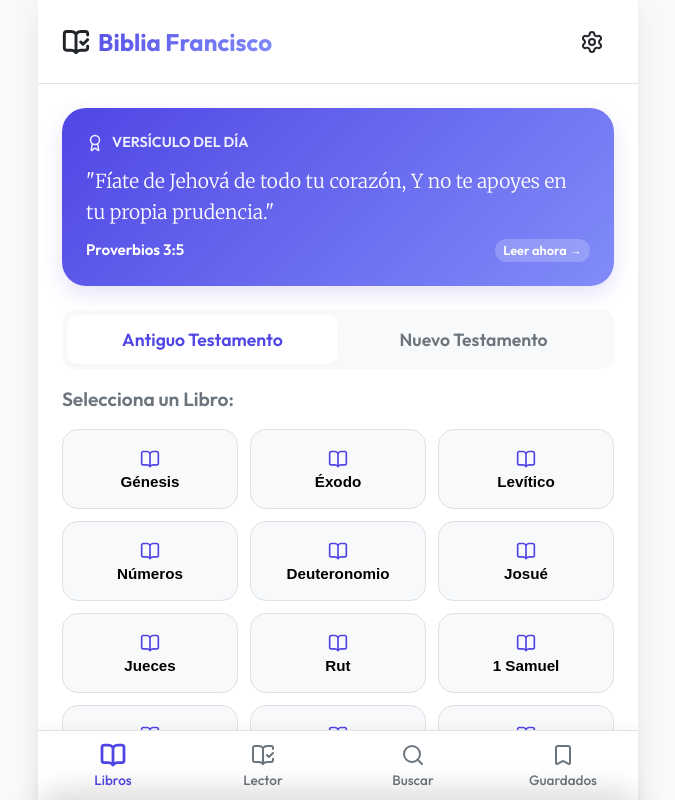
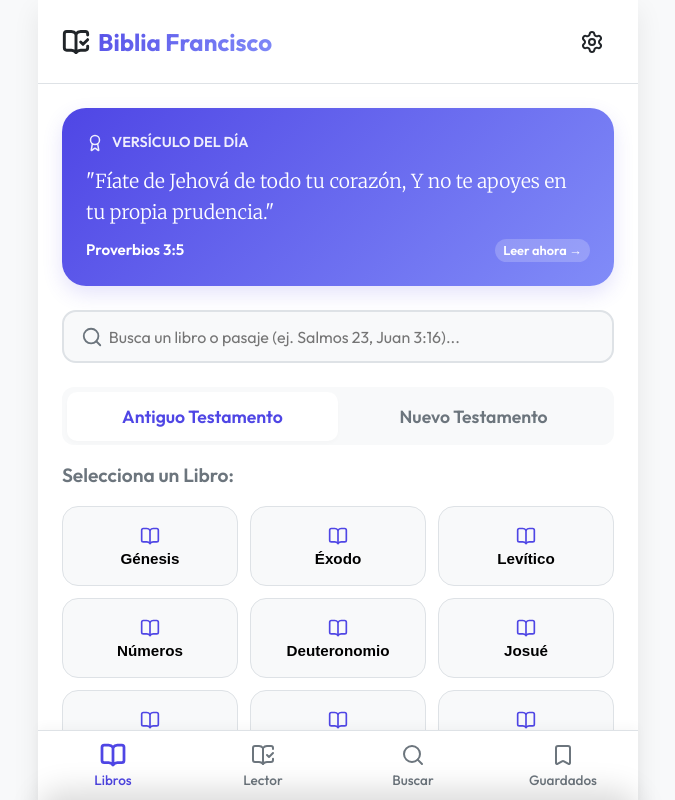
Before and after one commit to xCesar24x/Bibl-a-Francisco, a React (Vite) app: page / in a window 1280 px wide. Shown: the top 800 px of the page, without its empty margins (302-977 px from the left). Built offline with nearby package versions, Linux system fonts and the light colour scheme.

Commit message:
feat: add search filter and autocomplete suggestions to BibleSelector

```diff
--- a/src/components/BibleSelector.jsx
+++ b/src/components/BibleSelector.jsx
@@ -1,37 +1,233 @@
 import React, { useState } from 'react';
 import { booksMetadata } from '../data/booksMetadata';
 import bibleData from '../data/bible.json';
-import { BookOpen } from 'lucide-react';
+import { BookOpen, Search, ArrowRight } from 'lucide-react';
 
 export default function BibleSelector({ onSelectChapter }) {
   const [activeTestament, setActiveTestament] = useState('Antiguo');
   const [selectedBook, setSelectedBook] = useState(null);
-
-  const filteredBooks = booksMetadata.filter(b => b.testament === activeTestament);
+  const [searchVal, setSearchVal] = useState('');
 
   // Obtener la cantidad de capítulos de un libro en el JSON
   const getChapterCount = (bookKey) => {
     const bookObj = bibleData[bookKey];
     if (!bookObj) return 0;
-    // Filtrar llaves numéricas por si hay metadatos
     return Object.keys(bookObj).filter(k => !isNaN(k)).length;
+  };
+
+  // Normalizar texto para búsquedas sin acentos
+  const normalizeText = (text) => {
+    return text
+      .toLowerCase()
+      .normalize('NFD')
+      .replace(/[\u0300-\u036f]/g, '');
   };
 
   const handleBookClick = (book) => {
     setSelectedBook(book);
+    setSearchVal(''); // Limpiar búsqueda al entrar al libro
   };
 
   const handleChapterClick = (chapterNum) => {
     onSelectChapter(selectedBook, parseInt(chapterNum));
-    // Resetear selección para que cuando vuelva a la pestaña de libros pueda elegir otro
     setSelectedBook(null);
+    setSearchVal('');
   };
+
+  // Generar sugerencias dinámicas según el texto escrito
+  const getSuggestions = () => {
+    if (!searchVal.trim()) return [];
+    const normalizedQuery = normalizeText(searchVal.trim());
+    const suggestions = [];
+
+    // Buscar coincidencia de cita directa: ej. "Juan 3", "Salmo 23", "Salmo 23:1"
+    const refMatch = searchVal.match(/^([1-3]?\s*[a-zA-ZáéíóúÁÉÍÓÚñÑ\.\s]+?)(?:\s+(\d+))?(?::(\d+))?$/);
+
+    // Buscar libros que coincidan parcialmente
+    const matchedBooks = booksMetadata.filter(b =>
+      normalizeText(b.name).includes(normalizedQuery) ||
+      normalizeText(b.key).includes(normalizedQuery)
+    );
+
+    if (refMatch) {
+      const bookQuery = normalizeText(refMatch[1]);
+      const chapterQuery = refMatch[2];
+      const verseQuery = refMatch[3];
+
+      const bestBookMatch = booksMetadata.find(b =>
+        normalizeText(b.name).startsWith(bookQuery) ||
+        normalizeText(b.key).startsWith(bookQuery) ||
+        normalizeText(b.name).includes(bookQuery)
+      );
+
+      if (bestBookMatch) {
+        if (chapterQuery) {
+          const maxChapters = getChapterCount(bestBookMatch.key);
+          const chNum = parseInt(chapterQuery);
+          if (chNum > 0 && chNum <= maxChapters) {
+            if (verseQuery) {
+              suggestions.push({
+                type: 'verse',
+                label: `Ir a ${bestBookMatch.name} ${chapterQuery}:${verseQuery}`,
+                book: bestBookMatch,
+                chapter: chNum,
+                verse: verseQuery
+              });
+            } else {
+              suggestions.push({
+                type: 'chapter',
+                label: `Leer ${bestBookMatch.name} ${chapterQuery}`,
+                book: bestBookMatch,
+                chapter: chNum
+              });
+            }
+          }
+        }
+      }
+    }
+
+    // Agregar sugerencias de libros rápidos encontrados
+    matchedBooks.slice(0, 4).forEach(book => {
+      suggestions.push({
+        type: 'book',
+        label: `Ver capítulos de ${book.name}`,
+        book: book
+      });
+
+      // Si es un libro popular como Salmos o Juan, agregar sugerencias rápidas
+      if (book.key === 'Salmos') {
+        suggestions.push(
+          { type: 'chapter', label: 'Salmo 23 (El Señor es mi Pastor)', book: book, chapter: 23 },
+          { type: 'chapter', label: 'Salmo 91 (Morando bajo la sombra del Omnipotente)', book: book, chapter: 91 },
+          { type: 'chapter', label: 'Salmo 100 (Cantad alegres a Dios)', book: book, chapter: 100 }
+        );
+      } else if (book.key === 'S.Juan') {
+        suggestions.push(
+          { type: 'verse', label: 'Juan 3:16 (Porque de tal manera amó Dios...)', book: book, chapter: 3, verse: '16' }
+        );
+      }
+    });
+
+    // Remover duplicados en etiquetas
+    const uniqueLabels = new Set();
+    return suggestions.filter(s => {
+      if (uniqueLabels.has(s.label)) return false;
+      uniqueLabels.add(s.label);
+      return true;
+    }).slice(0, 5); // Limitar a 5 sugerencias
+  };
+
+  const handleSuggestionClick = (sug) => {
+    if (sug.type === 'book') {
+      setSelectedBook(sug.book);
+    } else if (sug.type === 'chapter') {
+      onSelectChapter(sug.book, sug.chapter);
+    } else if (sug.type === 'verse') {
+      // Usar selector de versículo directamente (provoca scroll al versículo)
+      onSelectChapter(sug.book, sug.chapter);
+      // Guardar en localStorage para que el lector haga scroll
+      setTimeout(() => {
+        const elements = document.getElementsByClassName('verse-block');
+        for (let el of elements) {
+          const vNumSpan = el.querySelector('.verse-number');
+          if (vNumSpan && vNumSpan.textContent === sug.verse.toString()) {
+            el.scrollIntoView({ behavior: 'smooth', block: 'center' });
+            el.click();
+            break;
+          }
+        }
+      }, 300);
+    }
+    setSearchVal('');
+  };
+
+  // Filtrar los libros de la grilla según la búsqueda
+  const getFilteredBooksGrid = () => {
+    const testamentBooks = booksMetadata.filter(b => b.testament === activeTestament);
+    if (!searchVal.trim()) return testamentBooks;
+
+    const query = normalizeText(searchVal.trim());
+    return booksMetadata.filter(b =>
+      normalizeText(b.name).includes(query) ||
+      normalizeText(b.key).includes(query)
+    );
+  };
+
+  const suggestions = getSuggestions();
+  const visibleBooks = getFilteredBooksGrid();
 
   return (
     <div>
       {!selectedBook ? (
         // Pantalla de Selección de Libro
         <div>
+          {/* Buscador Superior con Autocompletado */}
+          <div style={{ marginBottom: '1.5rem', position: 'relative' }}>
+            <div className="search-input-wrapper">
+              <Search className="search-icon-inside" size={22} />
+              <input
+                type="text"
+                className="search-input"
+                placeholder="Busca un libro o pasaje (ej. Salmos 23, Juan 3:16)..."
+                value={searchVal}
+                onChange={(e) => setSearchVal(e.target.value)}
+                style={{ padding: '0.9rem 1.2rem 0.9rem 2.8rem', fontSize: '1rem', borderRadius: '14px' }}
+              />
+            </div>
+
+            {/* Panel de Sugerencias Predeterminadas */}
+            {suggestions.length > 0 && (
+              <div
+                style={{
+                  position: 'absolute',
+                  top: '100%',
+                  left: 0,
+                  right: 0,
+                  backgroundColor: 'var(--bg-card)',
+                  border: '1px solid var(--border-color)',
+                  borderRadius: '12px',
+                  marginTop: '0.4rem',
+                  boxShadow: 'var(--shadow-lg)',
+                  zIndex: 200,
+                  overflow: 'hidden'
+                }}
+              >
+                <div style={{ padding: '0.5rem 0.75rem', fontSize: '0.8rem', fontWeight: 600, color: 'var(--text-muted)', borderBottom: '1px solid var(--border-color)', backgroundColor: 'var(--bg-primary)' }}>
+                  Sugerencias rápidas:
+                </div>
+                {suggestions.map((sug, idx) => (
+                  <button
+                    key={idx}
+                    onClick={() => handleSuggestionClick(sug)}
+                    style={{
+                      width: '100%',
+                      padding: '0.8rem 1rem',
+                      display: 'flex',
+                      alignItems: 'center',
+                      justifyContent: 'space-between',
+                      border: 'none',
+                      background: 'none',
+                      textAlign: 'left',
+                      fontFamily: 'var(--font-sans)',
+                      fontSize: '0.95rem',
+                      color: 'var(--text-main)',
+                      cursor: 'pointer',
+                      borderBottom: idx < suggestions.length - 1 ? '1px solid var(--border-color)' : 'none',
+                      transition: 'background-color 0.2s'
+                    }}
+                    onMouseEnter={(e) => e.currentTarget.style.backgroundColor = 'var(--bg-primary)'}
+                    onMouseLeave={(e) => e.currentTarget.style.backgroundColor = 'transparent'}
+                  >
+                    <span>{sug.label}</span>
+                    <ArrowRight size={16} style={{ color: 'var(--accent-color)' }} />
+                  </button>
+                ))}
+              </div>
+            )}
+          </div>
+
+          {/* Selector de Testamento (solo si no se está buscando) */}
+          {!searchVal.trim() && (
             <div className="tabs-container">
               <button
                 className={`tab-btn ${activeTestament === 'Antiguo' ? 'active' : ''}`}
@@ -48,10 +244,19 @@ export default function BibleSelector({ onSelectChapter }) {
                 Nuevo Testamento
               </button>
             </div>
+          )}
 
-          <h3 className="selector-title">Selecciona un Libro:</h3>
+          <h3 className="selector-title">
+            {searchVal.trim() ? 'Libros encontrados:' : 'Selecciona un Libro:'}
+          </h3>
+
+          {visibleBooks.length === 0 ? (
+            <div className="empty-state" style={{ padding: '2rem 1rem' }}>
+              No se encontraron libros que coincidan con tu búsqueda.
+            </div>
+          ) : (
             <div className="selector-grid">
-            {filteredBooks.map((book) => (
+              {visibleBooks.map((book) => (
                 <button
                   key={book.key}
                   className="selector-card"
@@ -62,6 +267,7 @@ export default function BibleSelector({ onSelectChapter }) {
                 </button>
               ))}
             </div>
+          )}
         </div>
       ) : (
         // Pantalla de Selección de Capítulo
```
Lines whose indentation alone changed are shown as unchanged.
